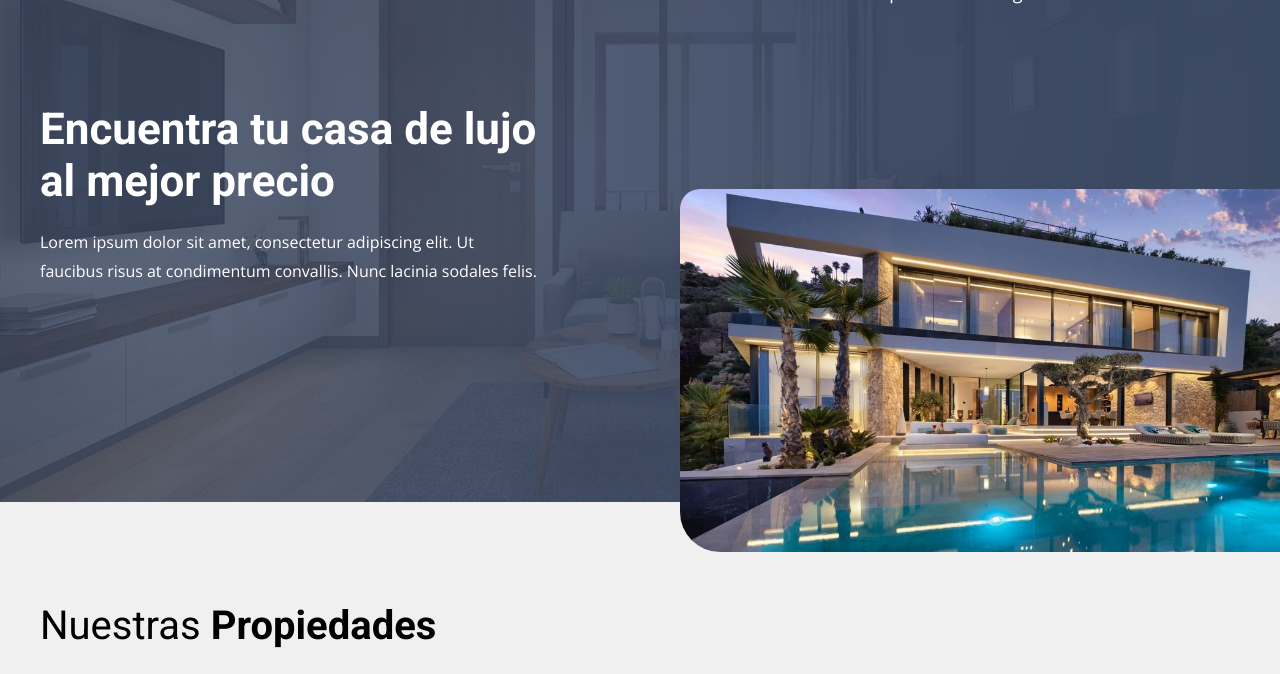
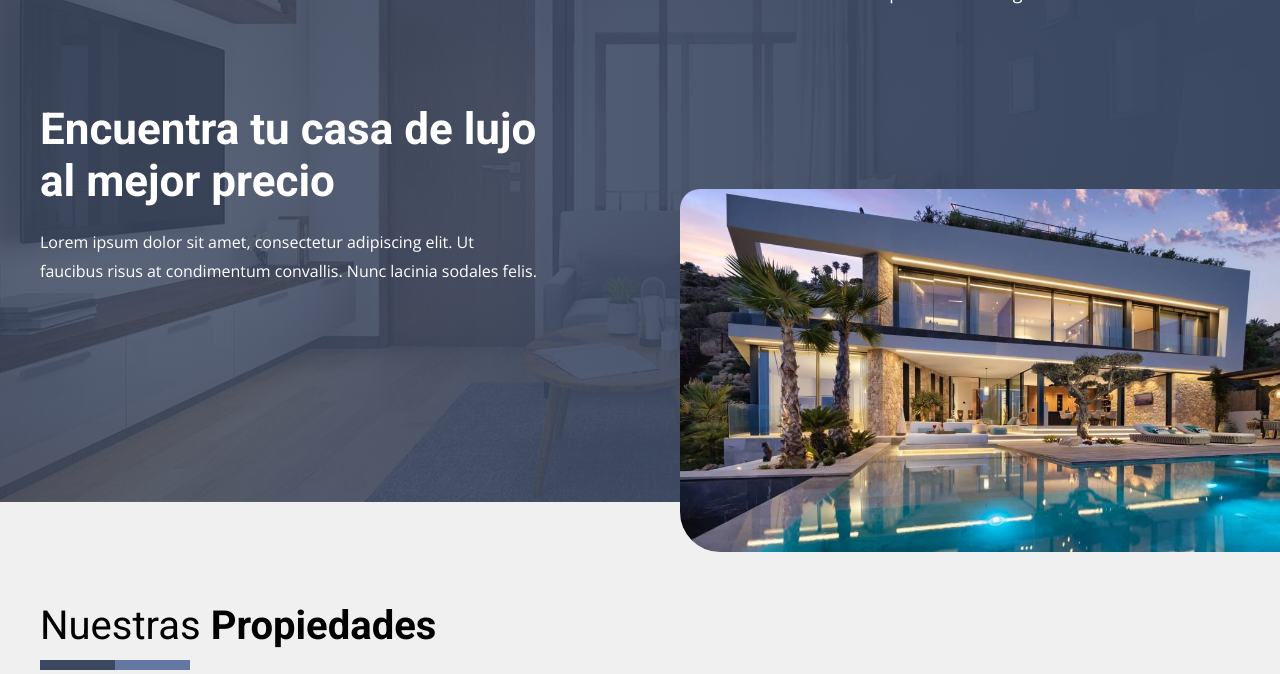
Before and after one commit to topgirl2410/Real-State-SCSS, a website: page index.html in a window 1280 px wide. Shown: the part 98-772 px from the top of the page. Drawn offline with nearby package versions, Linux system fonts and the light colour scheme.

Commit message:
creando nuevo mixin

```diff
--- a/src/scss/base/_mixins.scss
+++ b/src/scss/base/_mixins.scss
@@ -1,4 +1,4 @@
-@use 'variables' as v;
+@use "variables" as v;
 
 /** Media Queries **/
 @mixin telefono {
@@ -22,7 +22,6 @@
     }
 }
 
-
 @mixin boton($bgColor, $colorTexto) {
     background-color: $bgColor;
     padding: 1.5rem 4rem;
@@ -34,27 +33,42 @@
     font-weight: 700;
     border: none;
     transition-property: background-color;
-    transition-duration: .3s;
+    transition-duration: 0.3s;
     text-align: center;
 
     @include tablet {
         width: auto;
     }
     &:hover {
-        background-color: darken( $bgColor, 10% );
+        background-color: darken($bgColor, 10%);
     }
 }
 
-@mixin grid($columnas, $espaciado ) {
+@mixin grid($columnas, $espaciado) {
     display: grid;
     gap: $espaciado;
     grid-template-columns: repeat($columnas, 1fr);
 }
 
-
 @mixin heading {
     font-weight: 400;
+
     span {
         font-weight: 700;
     }
+
+    &::after {
+        content: "";
+        display: block;
+        height: 1rem;
+        width: 15rem;
+        margin-top: 1rem;
+        background-image: linear-gradient(
+            to right,
+            v.$primario 0%,
+            v.$primario 50%,
+            lighten(v.$primario, 20%) 50%,
+            lighten(v.$primario, 20%) 100%
+        );
+    }
 }
```
Also changed, not shown: build/css/app.css, 1 other file.
